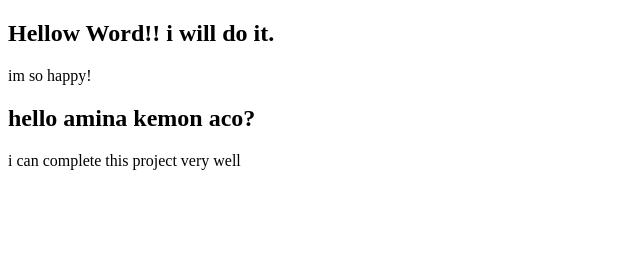
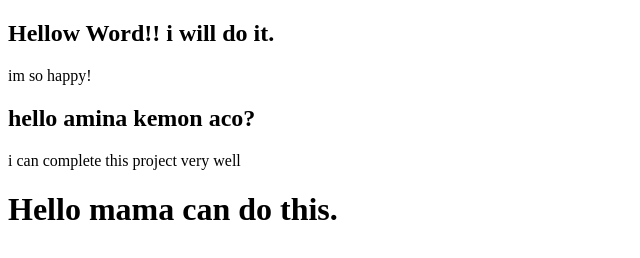
Before and after one commit to ahasif/my-frist-website, a plain HTML site: page index.html in a window 1280 px wide. Shown: the whole page, without its empty margins (0-640 px from the left). Drawn offline with Linux system fonts and the light colour scheme.

Commit message:
hello this is complete

```diff
--- a/index.html
+++ b/index.html
@@ -11,5 +11,6 @@
     <p>im so happy!</p>
     <h2>hello amina kemon aco?</h2>
     <p> i can complete this project very well</p>
+    <h1>Hello mama can do this.</h1>
 </body>
 </html>
```
